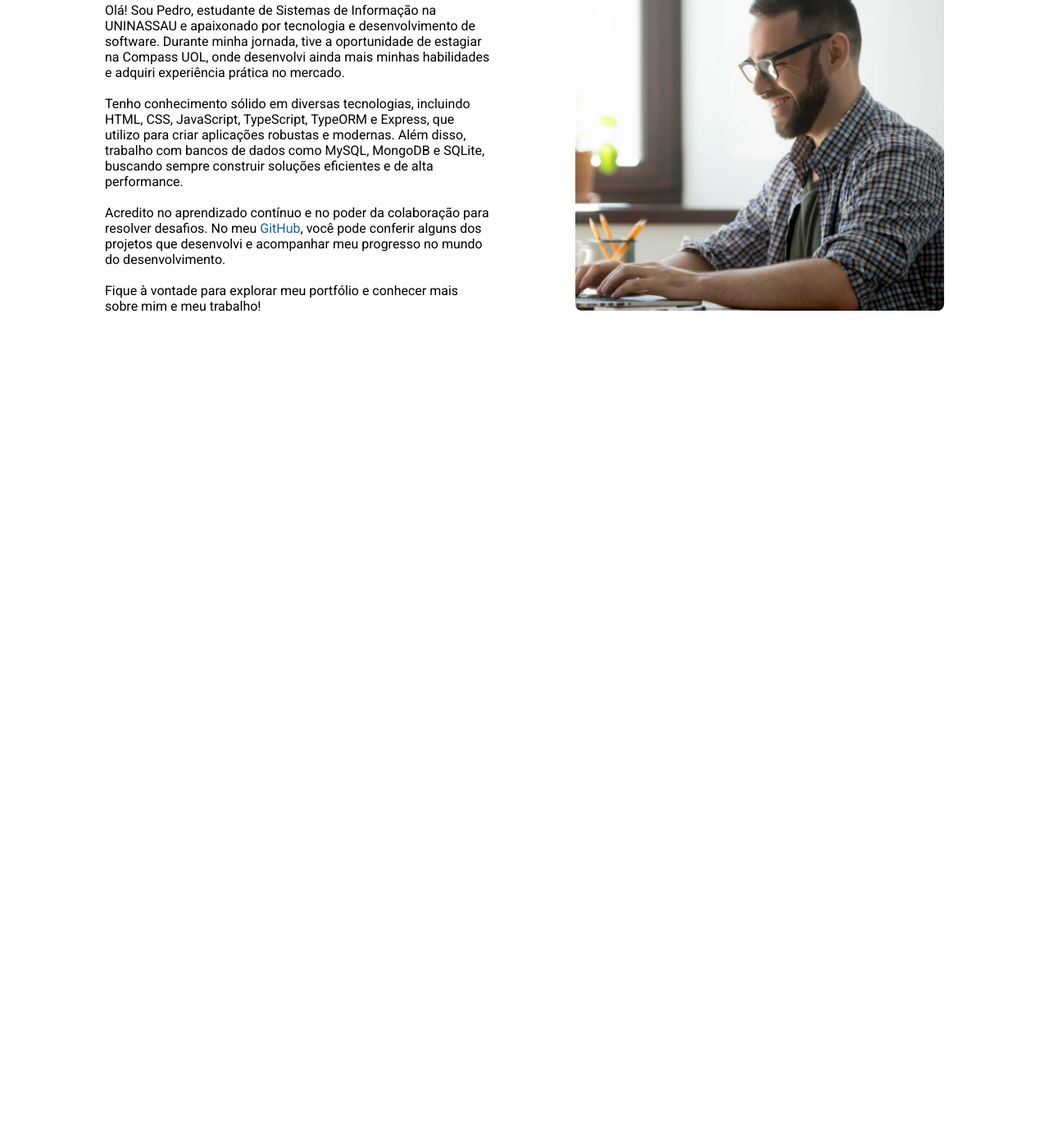
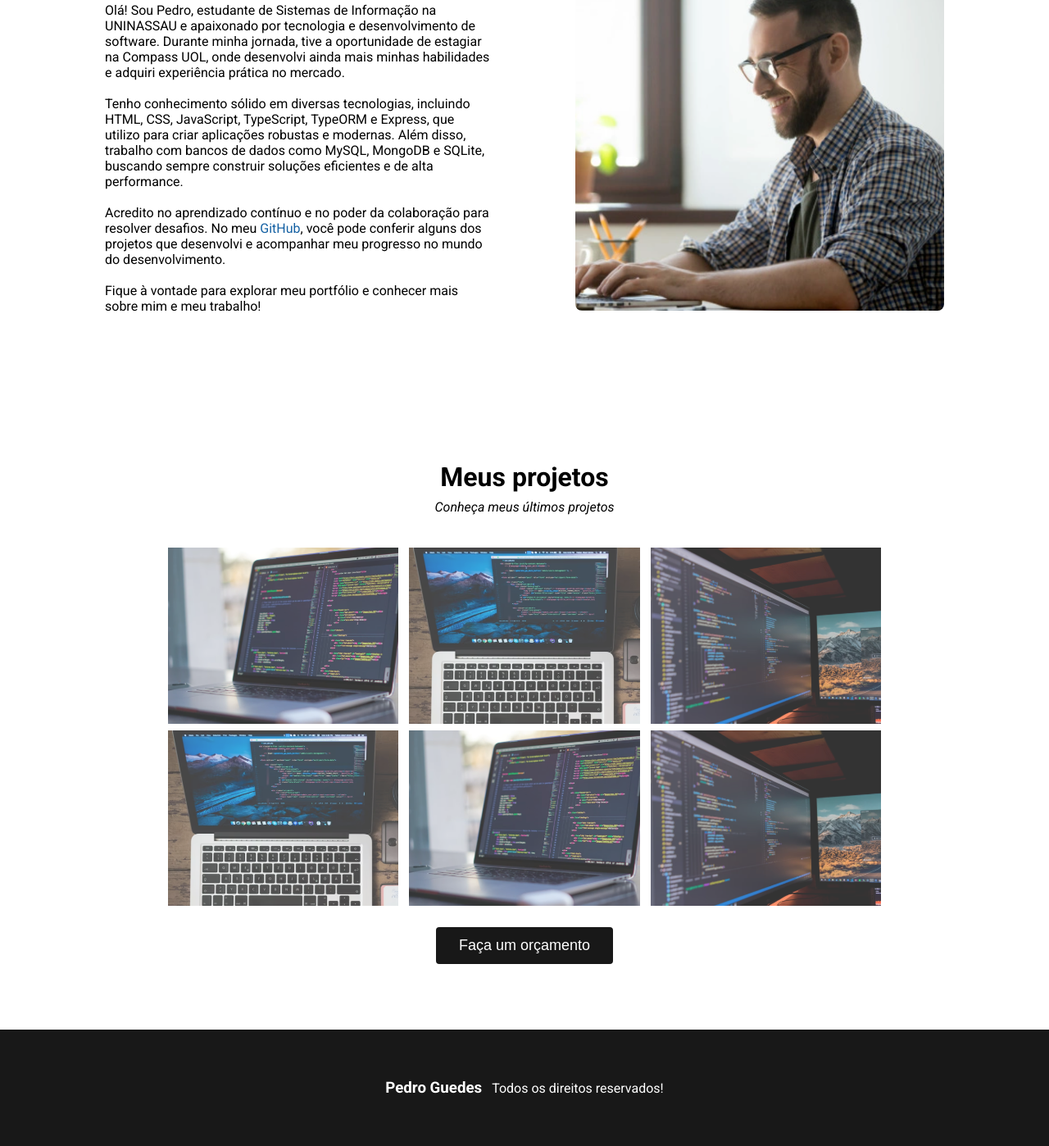
Before and after one commit to PedroLung/portfolio, a plain HTML site: page index.html in a window 1280 px wide. Shown: the part 929-2327 px from the top of the page at 82% size. Before the commit the page ends 1392 px from the top, so only its background shows below. Drawn offline with Linux system fonts and the light colour scheme.

Commit message:
feat: criar a area projetos e o rodape

```diff
--- a/index.html
+++ b/index.html
@@ -20,24 +20,24 @@
   <nav class="nav">
     <ul class="nav-list">
       <li>
-        <a href="#">Home</a>
+        <a href="#home">Home</a>
       </li>
       <li>
-        <a href="#">Sobre</a>
+        <a href="#sobre">Sobre</a>
       </li>
       <li>
-        <a href="#">Projetos</a>
+        <a href="#projetos">Projetos</a>
       </li>
     </ul>
   </nav>
   <!-- Fim do Header -->
 
   <!-- Inicio Main -->
-  <section class="main">
+  <section id="home" class="main">
     <div>
       <h1>Olá,<br> Seja Bem Vindo!</h1>
       <p>Crie soluções para seu negócio!</p>
-      <a href="#">
+      <a href="#projetos">
         <button class="call-to-action">
           Veja meus projetos 👇
         </button>
@@ -47,7 +47,7 @@
   <!-- Final Main -->
 
   <!-- Inicio Sobre -->
-  <section class="about">
+  <section id="sobre" class="about">
     <div>
       <h2>Sobre</h2>
       <p>Olá! Sou Pedro, estudante de Sistemas de Informação na UNINASSAU e apaixonado por tecnologia e desenvolvimento de
@@ -67,6 +67,38 @@
   </section>
   <!-- Fim Sobre -->
 
+  <!-- Inicio Projetos -->
+  <section id="projetos" class="projects">
+    <h2>Meus projetos</h2>
+    <p>Conheça meus últimos projetos</p>
+
+    <div class="project-list">
+      <img src="images/projeto1.png" alt="Foto do projeto1">
+      <img src="images/projeto2.png" alt="Foto do projeto2">
+      <img src="images/projeto3.png" alt="Foto do projeto3">
+    </div>
+    <div class="project-list">
+      <img src="images/projeto2.png" alt="Foto do projeto2">
+      <img src="images/projeto1.png" alt="Foto do projeto1">
+      <img src="images/projeto3.png" alt="Foto do projeto3">
+    </div>
+
+    <a href="https://github.com/PedroLung" target="_blank">
+      <button class="action">
+        Faça um orçamento
+      </button>
+    </a>
+  </section>
+  <!-- Fim Projetos -->
+
+  <!-- Inicio Rodape -->
+   <footer>
+    <h3>
+      <a href="#">Pedro Guedes</a>
+    </h3>
+    <p>Todos os direitos reservados!</p>
+   </footer>
+   <!-- Fim Rodape -->
 </body>
 
 </html>
--- a/style.css
+++ b/style.css
@@ -8,6 +8,10 @@
 
 body{
   font-family: 'Roboto', sans-serif;
+}
+
+html{
+  scroll-behavior: smooth;
 }
 
 /* Inicio Header */
@@ -129,4 +133,85 @@ body{
   cursor: pointer;
 }
 
-/* Fim Sobre*/
+/* Fim Sobre */
+
+/* Inicio Projetos */
+.projects{
+  width: 100%;
+  display: flex;
+  flex-direction: column;
+  align-items: center;
+  justify-content: center;
+  padding: 80px 0;
+}
+
+.projects h2{
+  font-size: 32px;
+  margin-bottom: 8px;
+  margin-top: 20px;
+}
+
+.projects p{
+  margin-bottom: 40px;
+  font-style: italic;
+}
+
+.project-list{
+  width: 100%;
+  margin-bottom: 8px;
+  display: flex;
+  justify-content: center;
+  align-items: center;
+}
+
+.projects img{
+  width: 22%;
+  margin-left: 0.5%;
+  margin-right: 0.5%;
+  opacity: 0.8;
+  transition: 0.9s;
+}
+
+.projects img:hover{
+  opacity: 1;
+}
+
+.action{
+  background-color: #181818;
+  border: 0;
+  padding: 12px 28px;
+  border-radius: 4px;
+  margin-top: 18px;
+  cursor: pointer;
+  font-size: 18px;
+  color: #FFFFFF;
+}
+
+.action a{
+  text-decoration: none;
+}
+
+/* Fim Projetos */
+
+footer{
+  width: 100%;
+  background-color: #181818;
+  padding: 60px 0;
+  display: flex;
+  justify-content: center;
+  align-items: center;
+  color: #FFFFFF;
+}
+
+footer a{
+  text-decoration: none;
+  color: #FFFFFF;
+}
+
+footer p{
+  margin-left: 12px;
+}
+
+/* Inicio Rodape */
+
+/* Fim Rodape
```
